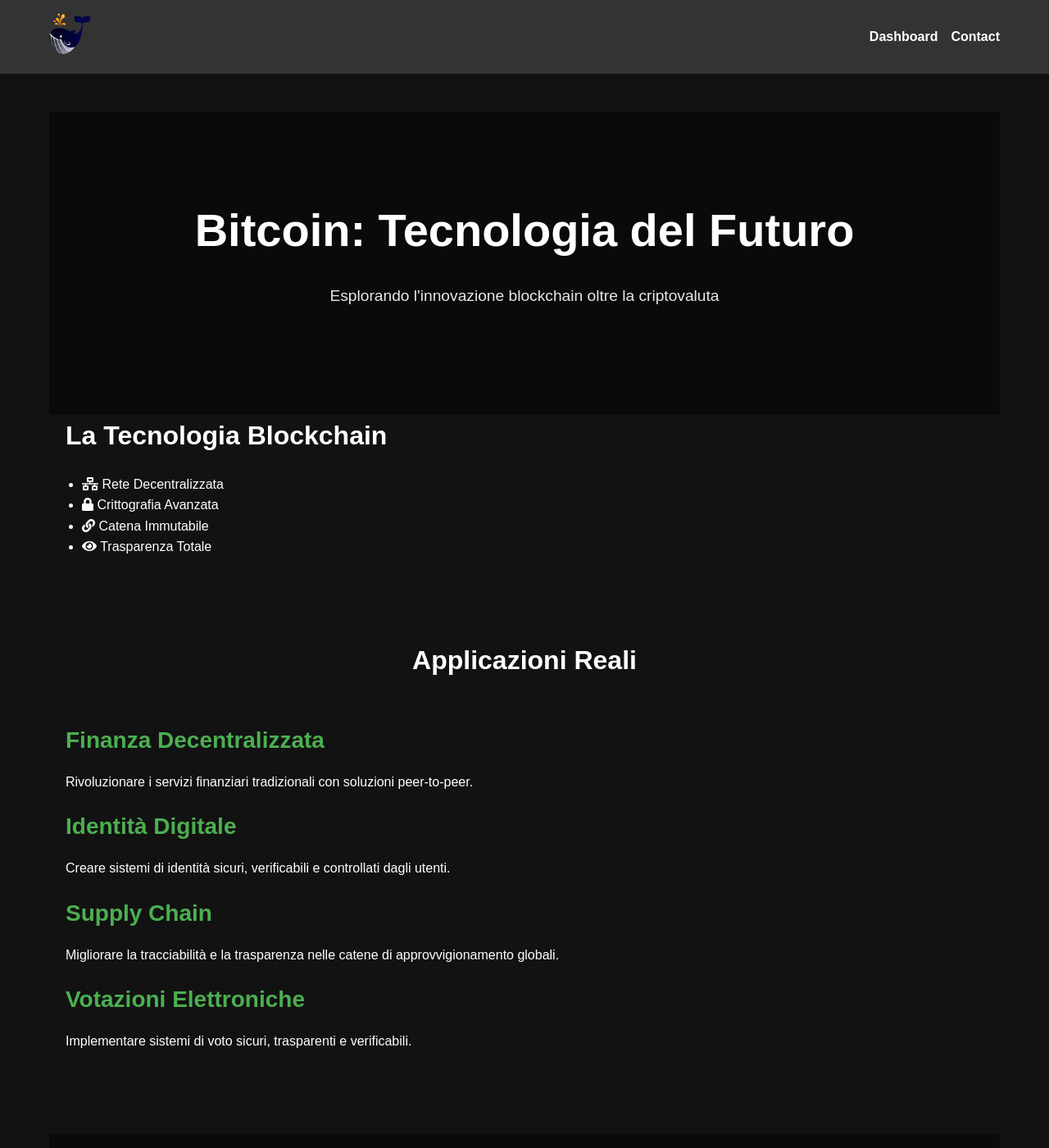
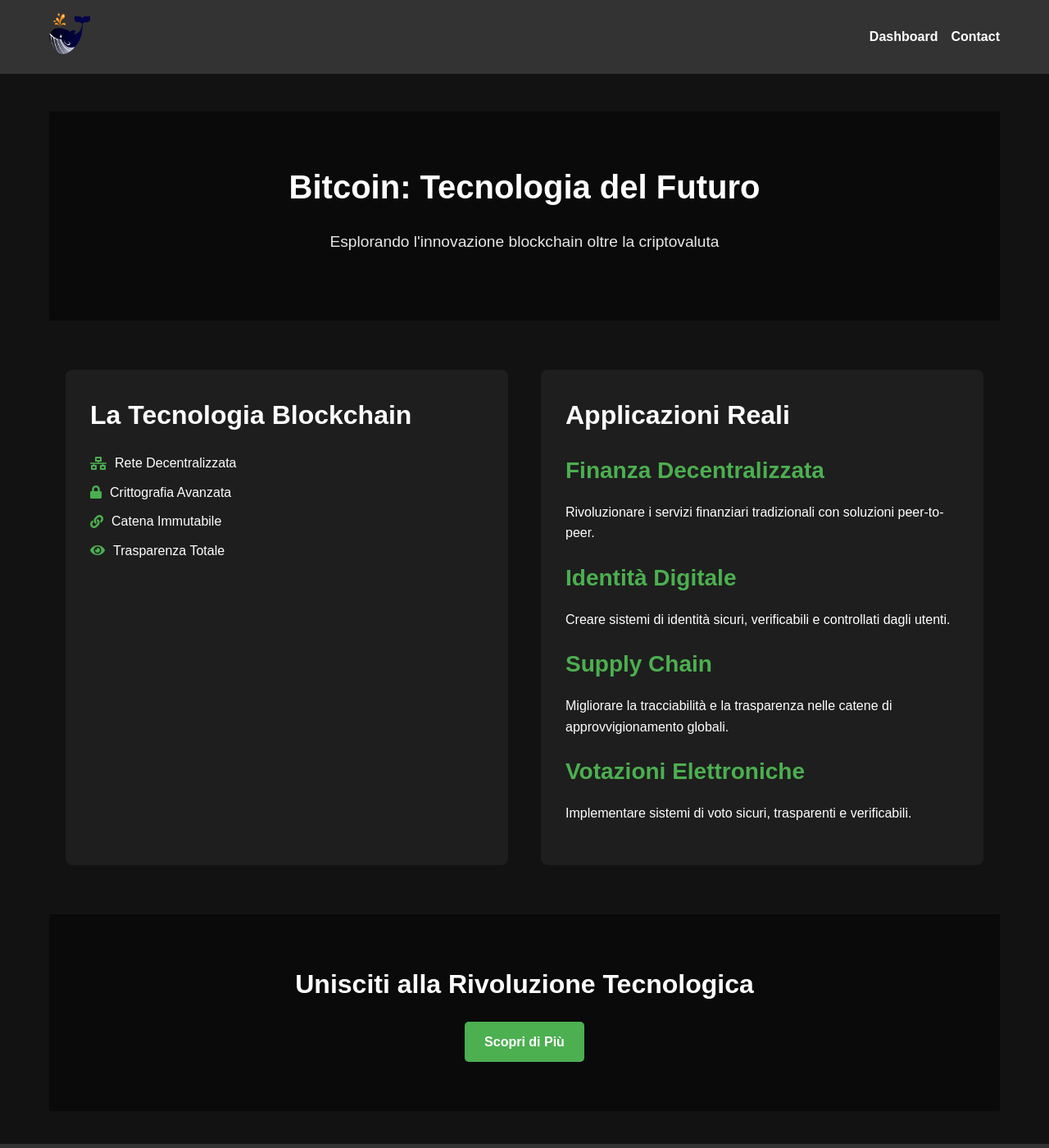
Before and after one commit to whiterabbit21m-test/whiterabbit21m-test.github.io, a Jekyll site: the page built from index.md, in a window 1280 px wide and 1400 px high. Shown: the whole window at 82% size. Built offline with Jekyll 4.4.1, drawn with Linux system fonts in a browser that asks for light colours.

Commit message:
Update _home.scss

```diff
--- a/_sass/_home.scss
+++ b/_sass/_home.scss
@@ -1,229 +1,96 @@
-// Variabili colore
-$home-bg-color: #121212; // Sfondo molto scuro, quasi nero
-$text-color-light: #ffffff;
-$accent-color: #4CAF50; // Verde più brillante per il contrasto
-$card-bg-color: #1E1E1E; // Grigio scuro per le card
+// Variabili
+$bg-color: #121212;
+$text-color: #ffffff;
+$accent-color: #4CAF50;
+$card-bg-color: #1E1E1E;
 
 .home {
-  background-color: $home-bg-color;
-  color: $text-color-light;
+  background-color: $bg-color;
+  color: $text-color;
+
+  .container {
+    max-width: 1200px;
+    margin: 0 auto;
+    padding: 0 20px;
+  }
+
+  section {
+    padding: 60px 0;
+  }
+
+  h1, h2 {
+    color: $text-color;
+    margin-bottom: 20px;
+  }
 
   // Hero Section
   .hero {
-    padding: 100px 0;
     text-align: center;
-    background-color: darken($home-bg-color, 3%);
+    background-color: darken($bg-color, 3%);
 
     h1 {
-      font-size: 3.5em;
-      margin-bottom: 20px;
-      color: $text-color-light;
+      font-size: 2.5em;
     }
 
     p {
       font-size: 1.2em;
-      margin-bottom: 30px;
-      color: rgba($text-color-light, 0.9);
+      opacity: 0.9;
     }
   }
 
-  // Main Content Grid
-  .main-grid {
+  // Main Content Section
+  .main-content {
+    .content-grid {
       display: grid;
       grid-template-columns: 1fr 1fr;
-    gap: 30px;
-    padding: 80px 0;
-    background-color: lighten($home-bg-color, 5%);
+      gap: 40px;
 
       @media (max-width: 768px) {
         grid-template-columns: 1fr;
       }
     }
 
-  // Tech Overview Section
-  .tech-overview {
-    h2 {
-      color: $text-color-light;
-      margin-bottom: 20px;
+    .tech-overview, .applications {
+      background-color: $card-bg-color;
+      padding: 30px;
+      border-radius: 8px;
     }
 
-    p {
-      color: rgba($text-color-light, 0.9);
-      margin-bottom: 20px;
-    }
-
-    .tech-features {
+    .feature-list {
       list-style-type: none;
       padding: 0;
 
       li {
+        margin-bottom: 10px;
         display: flex;
         align-items: center;
-        margin-bottom: 15px;
 
         i {
           color: $accent-color;
           margin-right: 10px;
-          font-size: 1.2em;
-        }
         }
       }
     }
 
-  // Innovation Showcase Section
-  .innovation-showcase {
-    h2 {
-      color: $text-color-light;
-      margin-bottom: 20px;
-    }
-
-    .innovation-card {
-      background-color: $card-bg-color;
-      padding: 20px;
-      border-radius: 8px;
+    .app-item {
       margin-bottom: 20px;
 
       h3 {
-        color: $accent-color;
-        margin-bottom: 10px;
-      }
-
-      p {
-        color: rgba($text-color-light, 0.9);
-      }
-    }
-  }
-
-  // Applications Section
-  .applications {
-    padding: 80px 0;
-    background-color: $home-bg-color;
-
-    h2 {
-      text-align: center;
-      margin-bottom: 50px;
-      color: $text-color-light;
-    }
-
-    .application-grid {
-      display: grid;
-      grid-template-columns: repeat(auto-fit, minmax(250px, 1fr));
-      gap: 30px;
-    }
-
-    .application-item {
-      text-align: center;
-      padding: 20px;
-      background-color: $card-bg-color;
-      border-radius: 8px;
-      transition: transform 0.3s ease;
-
-      &:hover {
-        transform: translateY(-5px);
-      }
-
-      i {
-        font-size: 3em;
-        color: $accent-color;
-        margin-bottom: 20px;
-      }
-
-      h3 {
-        color: $text-color-light;
-        margin-bottom: 15px;
-      }
-
-      p {
-        color: rgba($text-color-light, 0.8);
-      }
-    }
-  }
-
-  // Latest Developments Section
-  .latest-developments {
-    padding: 80px 0;
-    background-color: lighten($home-bg-color, 3%);
-
-    h2 {
-      text-align: center;
-      margin-bottom: 50px;
-      color: $text-color-light;
-    }
-
-    .development-grid {
-      display: grid;
-      grid-template-columns: repeat(auto-fit, minmax(300px, 1fr));
-      gap: 30px;
-    }
-
-    .development-card {
-      background-color: $card-bg-color;
-      padding: 20px;
-      border-radius: 8px;
-      transition: transform 0.3s ease;
-
-      &:hover {
-        transform: translateY(-5px);
-      }
-
-      h3 {
-        margin-bottom: 10px;
-
-        a {
-          color: $text-color-light;
-          text-decoration: none;
-
-          &:hover {
         color: $accent-color;
       }
     }
   }
 
-      .post-meta {
-        color: rgba($text-color-light, 0.6);
-        font-size: 0.9em;
-        margin-bottom: 10px;
-      }
-
-      p {
-        color: rgba($text-color-light, 0.8);
-      }
-
-      .read-more {
-        display: inline-block;
-        margin-top: 10px;
-        color: $accent-color;
-        text-decoration: none;
-        font-weight: bold;
-
-        &:hover {
-          text-decoration: underline;
-        }
-      }
-    }
-  }
-
-  // Call to Action Section
+  // CTA Section
   .cta {
-    padding: 100px 0;
     text-align: center;
-    background-color: darken($home-bg-color, 3%);
-
-    h2 {
-      color: $text-color-light;
-      margin-bottom: 20px;
-    }
-
-    p {
-      color: rgba($text-color-light, 0.9);
-      margin-bottom: 30px;
-    }
+    background-color: darken($bg-color, 3%);
 
     .cta-button {
       display: inline-block;
       background-color: $accent-color;
-      color: $text-color-light;
-      padding: 15px 30px;
+      color: $text-color;
+      padding: 12px 24px;
       border-radius: 5px;
       text-decoration: none;
       font-weight: bold;
@@ -235,24 +102,3 @@
     }
   }
 }
-
-// Responsive design
-@media (max-width: 768px) {
-  .home {
-    .hero, .applications, .latest-developments, .cta {
-      padding: 60px 0;
-    }
-
-    .hero h1 {
-      font-size: 2.5em;
-    }
-
-    .main-grid {
-      padding: 60px 0;
-    }
-
-    .application-grid, .development-grid {
-      grid-template-columns: 1fr;
-    }
-  }
-}
```
Lines whose indentation alone changed are shown as unchanged.
